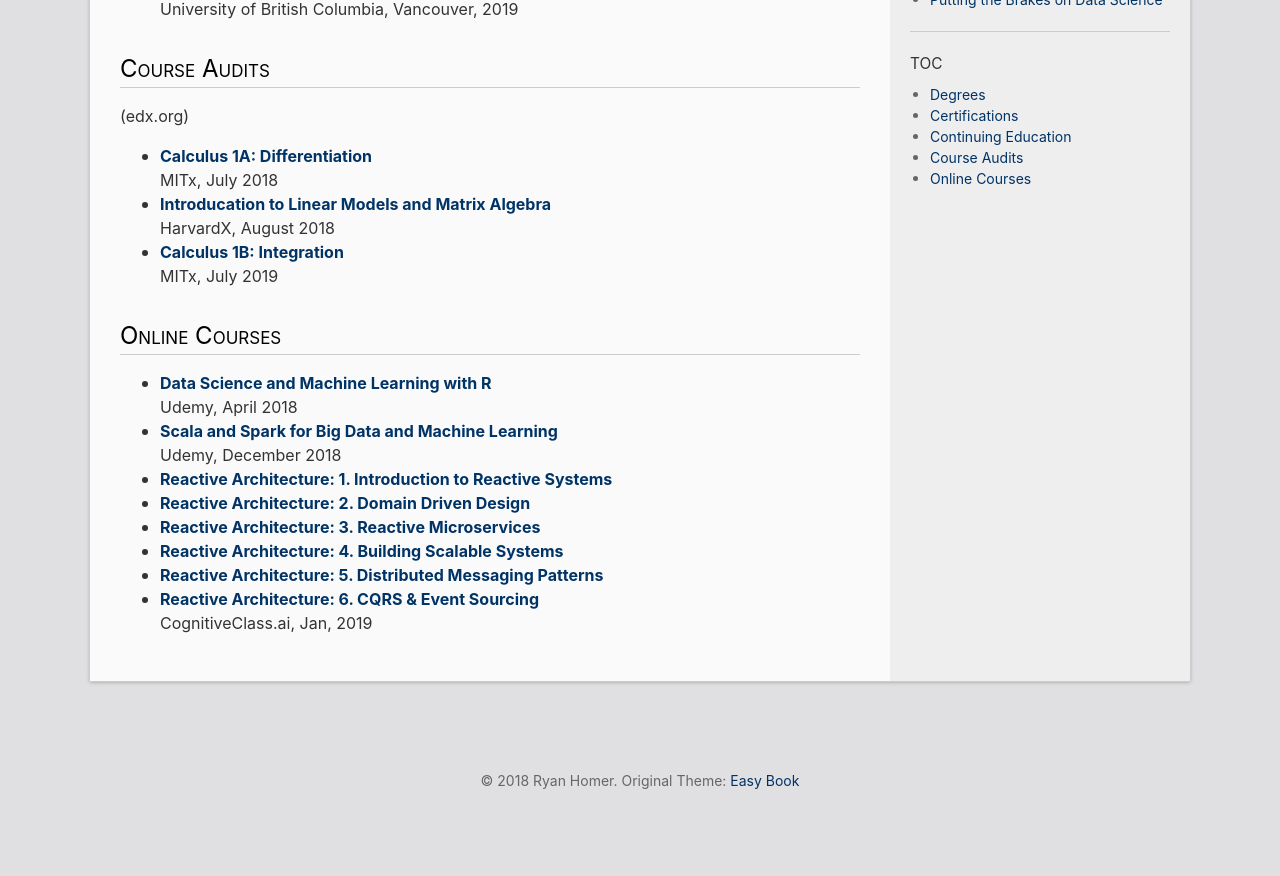
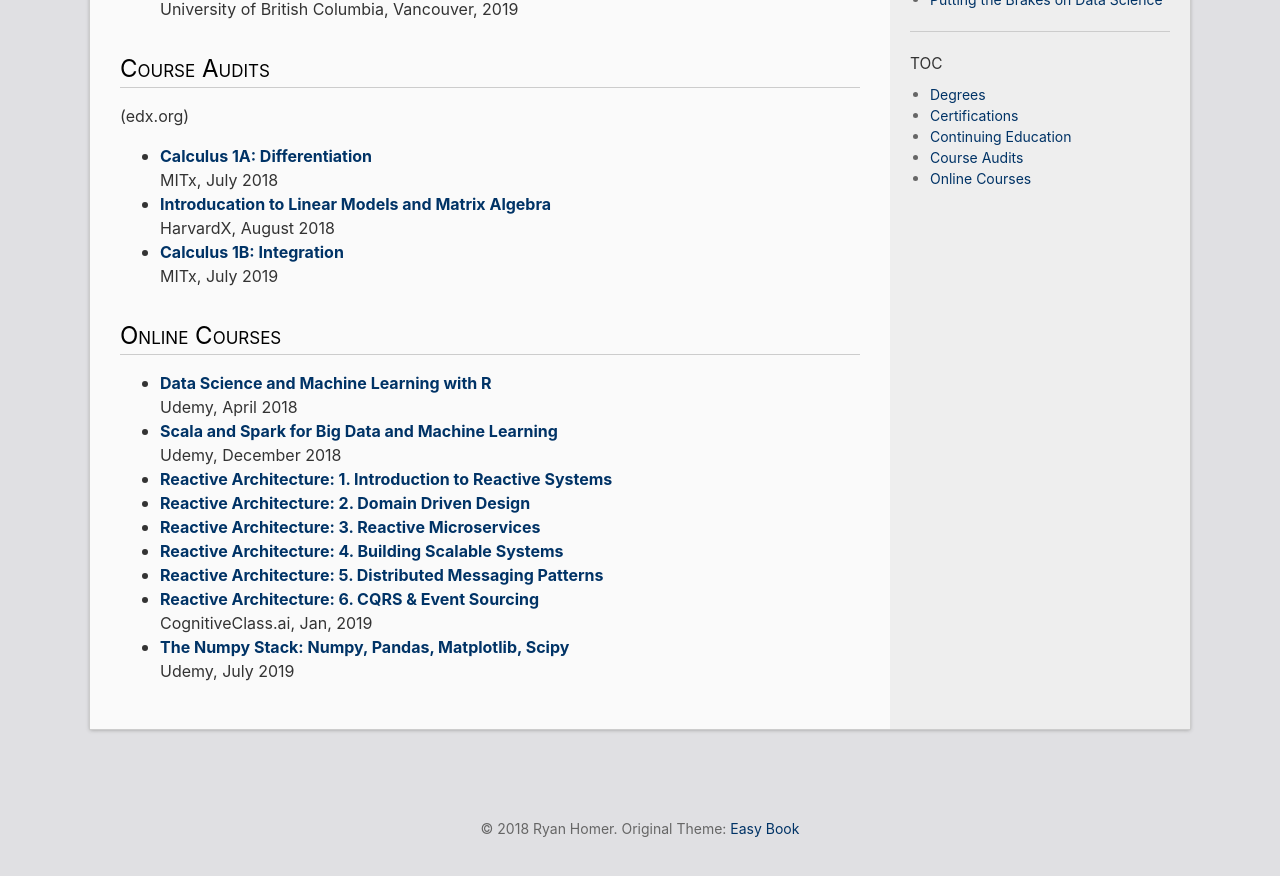
Before and after one commit to techrah/techrah.github.io, a Jekyll site: the page built from pages/education.md, in a window 1280 px wide and 900 px high, scrolled down 593 px. Shown: the top 876 px of the window. Built offline with Jekyll 4.4.1, drawn with Linux system fonts in a browser that asks for light colours; nearby versions of some CDN libraries; before the commit the page ends 1445 px from its top, so only the background shows below that.

Commit message:
Update education: numpy stack

```diff
--- a/pages/education.md
+++ b/pages/education.md
@@ -40,6 +40,8 @@
 - **[Reactive Architecture: 5. Distributed Messaging Patterns][11]**
 - **[Reactive Architecture: 6. CQRS & Event Sourcing][12]**
 <br> CognitiveClass.ai, Jan, 2019
+- **[The Numpy Stack: Numpy, Pandas, Matplotlib, Scipy][15]**
+<br> Udemy, July 2019
 
 [1]: https://www.edx.org/course/calculus-1a-differentiation-2
 [2]: https://www.edx.org/course/introduction-to-linear-models-and-matrix-algebra
```
Also changed, not shown: other parts of pages/education.md (+1 -0 lines).
